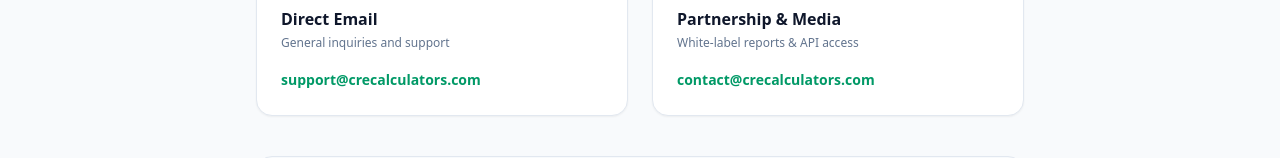
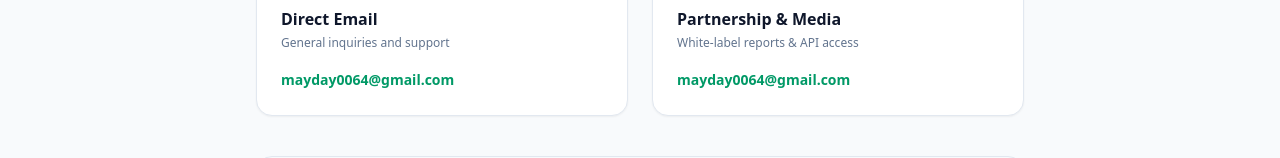
Before and after one commit to heme9999/cre-calculator, a Next.js app: page /en/contact/ in a window 1280 px wide. Shown: the part 382-540 px from the top of the page. Built offline with nearby package versions, Linux system fonts and the light colour scheme; no server answers.

Commit message:
chore: update contact email to mayday0064@gmail.com

```diff
--- a/src/app/[locale]/contact/page.tsx
+++ b/src/app/[locale]/contact/page.tsx
@@ -111,10 +111,10 @@
             <p className="text-xs text-slate-500 mt-1">{t.directEmailSub}</p>
           </div>
           <a
-            href="mailto:support@crecalculators.com"
+            href="mailto:mayday0064@gmail.com"
             className="inline-block text-emerald-600 font-bold text-sm hover:underline"
           >
-            support@crecalculators.com
+            mayday0064@gmail.com
           </a>
         </div>
 
@@ -127,10 +127,10 @@
             <p className="text-xs text-slate-500 mt-1">{t.partnershipSub}</p>
           </div>
           <a
-            href="mailto:contact@crecalculators.com"
+            href="mailto:mayday0064@gmail.com"
             className="inline-block text-emerald-600 font-bold text-sm hover:underline"
           >
-            contact@crecalculators.com
+            mayday0064@gmail.com
           </a>
         </div>
       </div>
--- a/src/app/not-found.tsx
+++ b/src/app/not-found.tsx
@@ -93,8 +93,8 @@
 
           <div className="text-xs text-slate-500">
             Need assistance? Contact us at{' '}
-            <a href="mailto:support@crecalculators.com" className="text-emerald-600 underline hover:text-emerald-500">
-              support@crecalculators.com
+            <a href="mailto:mayday0064@gmail.com" className="text-emerald-600 underline hover:text-emerald-500">
+              mayday0064@gmail.com
             </a>
           </div>
         </main>
```
